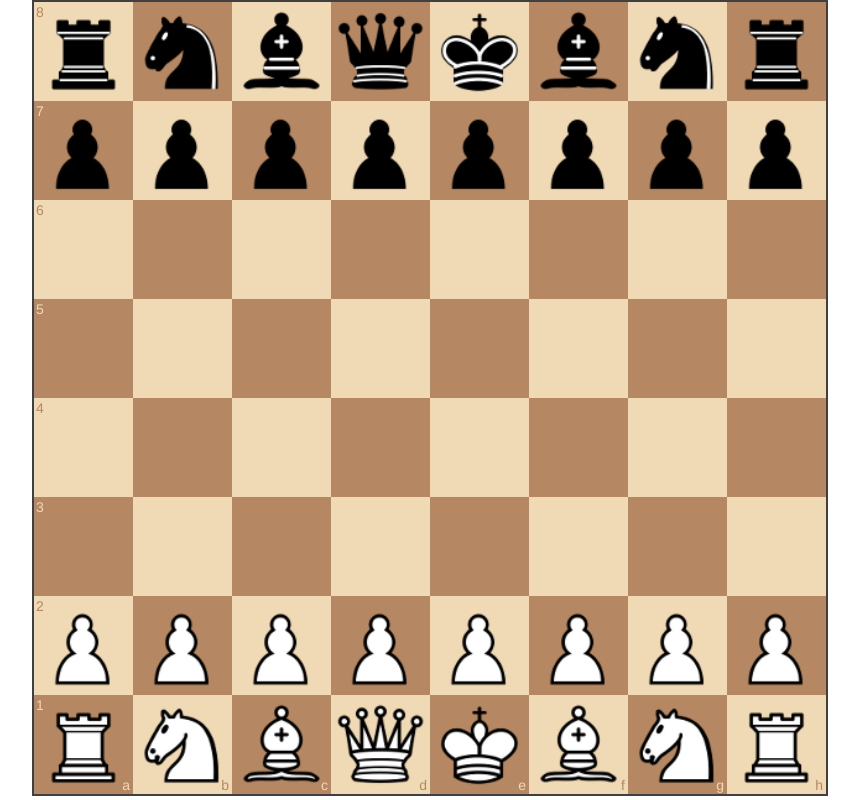
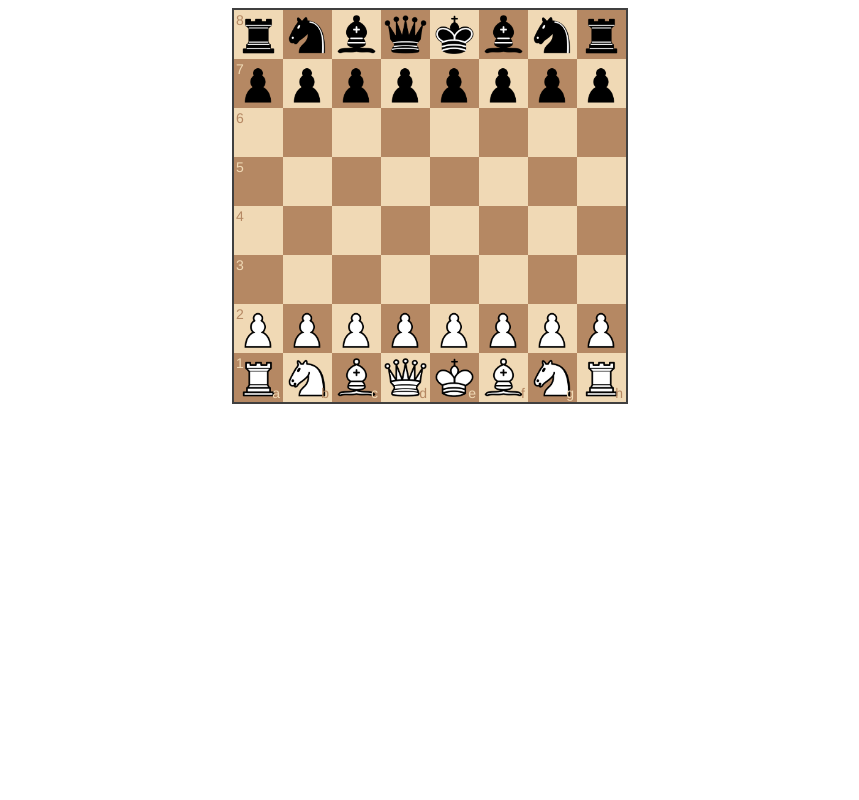
Before and after one commit to AdamAbdelrehim/AdamAbdelrehim.github.io, a plain HTML site: page index.html in a window 1280 px wide. Shown: the whole page, without its empty margins (208-1067 px from the left). Drawn offline with nearby package versions, Linux system fonts and the light colour scheme; files whose address does not match are found by name.

Commit message:
Update index.html

```diff
--- a/index.html
+++ b/index.html
@@ -8,18 +8,9 @@
         crossorigin="anonymous"></script>
     <script src="chessboardjs-1.0.0/js/chessboard-1.0.0.min.js"></script>
     <style>
-      body {
-        background-color: white; /* Changed to white for visibility */
-        margin: 0;
-        padding: 0;
-        display: flex;
-        justify-content: center;
-        align-items: center;
-        height: 100vh;
-      }
       #board1 {
-        width: 800px;  /* Adjust as needed */
-        height: 800px; /* Adjust as needed */
+        width: 400px;
+        margin: 0 auto;
       }
     </style>
   </head>
```
